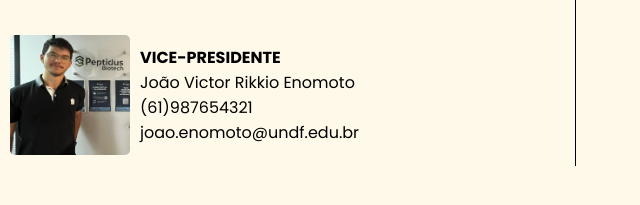
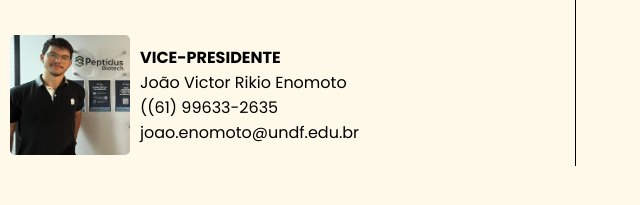
Before and after one commit to bruno07sales/UNDTECH-SITE, a plain HTML site: page contatos.html in a window 1280 px wide. Shown: the part 341-546 px from the top of the page, 40-680 px from the left. Drawn offline with nearby package versions, Linux system fonts and the light colour scheme.

Commit message:
Update number and name do J.Enomoto - update from Bruno contatos.html

```diff
--- a/contatos.html
+++ b/contatos.html
@@ -75,8 +75,8 @@
                     <img src="src/images/enomoto.jpeg" alt="">
                     <div class="info">
                         <h4>VICE-PRESIDENTE</h4>
-                        <p>João Victor Rikkio Enomoto</p>
-                        <p>(61)987654321</p>
+                        <p>João Victor Rikio Enomoto</p>
+                        <p>((61) 99633-2635 </p>
                         <p>joao.enomoto@undf.edu.br</p>
                     </div>
                 </div>
```
